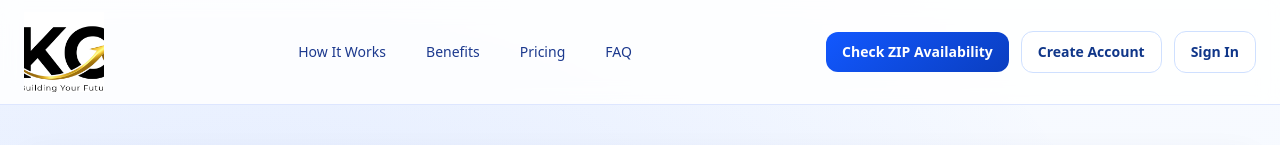
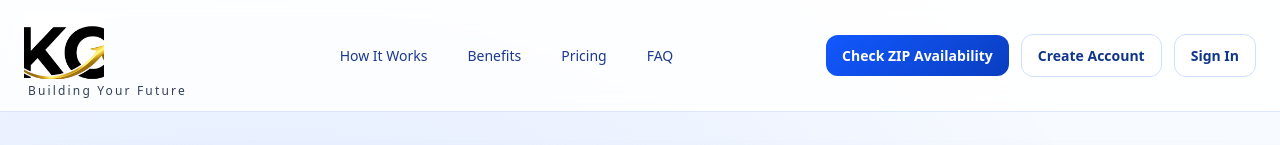
Before and after one commit to krossfinancial-cmd/krosscares, a Next.js app in the folder web/: page / in a window 1280 px wide. Shown: the top 145 px of the page. Built offline with nearby package versions, Linux system fonts and the light colour scheme; no server answers.

Commit message:
Fix header logo tagline

```diff
--- a/web/src/components/app-header.tsx
+++ b/web/src/components/app-header.tsx
@@ -28,8 +28,13 @@ export async function AppHeader() {
     <header className="glass sticky top-0 z-50 border-b border-blue-100">
       <div className="mx-auto flex max-w-9xl items-center justify-between px-6 py-4 md:py-3">
         <div className="flex min-w-0 items-center">
-          <Link href="/" className="flex flex-col items-start leading-none" aria-label="Kross Concepts home">
-            <BrandLogo variant="mark" className="h-16 w-auto md:h-20" priority />
+          <Link href="/" className="flex flex-col items-start" aria-label="Kross Concepts home">
+            <span className="block h-[3.4rem] overflow-hidden md:h-[4.2rem]">
+              <BrandLogo variant="mark" className="block h-16 w-auto max-w-none md:h-20" priority />
+            </span>
+            <span className="pl-1 pt-1 text-[0.7rem] tracking-[0.18em] text-slate-700 md:text-xs">
+              Building Your Future
+            </span>
           </Link>
         </div>
 
```
